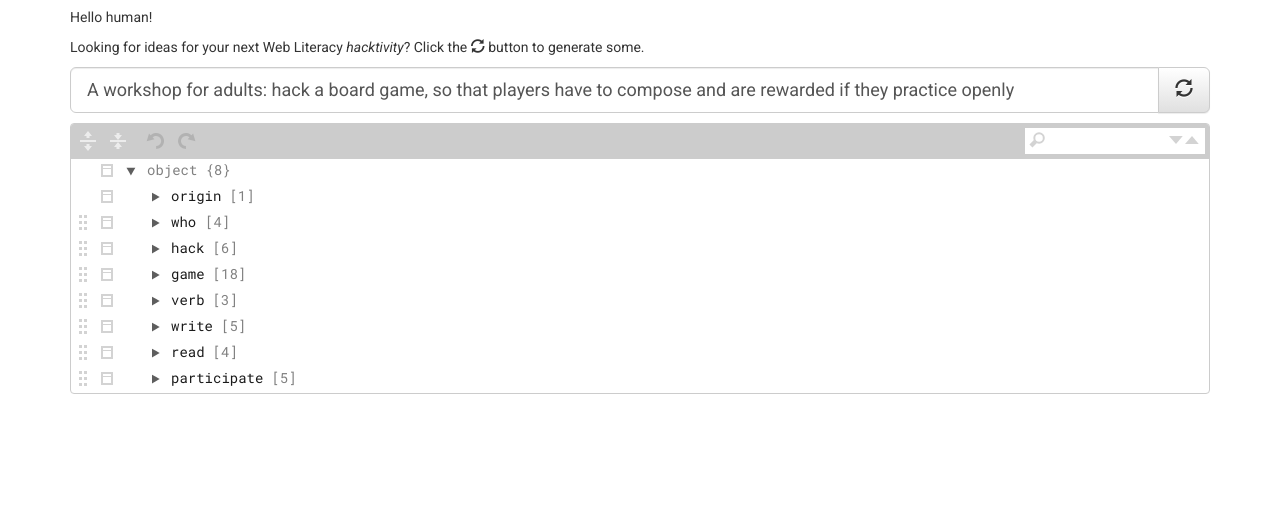
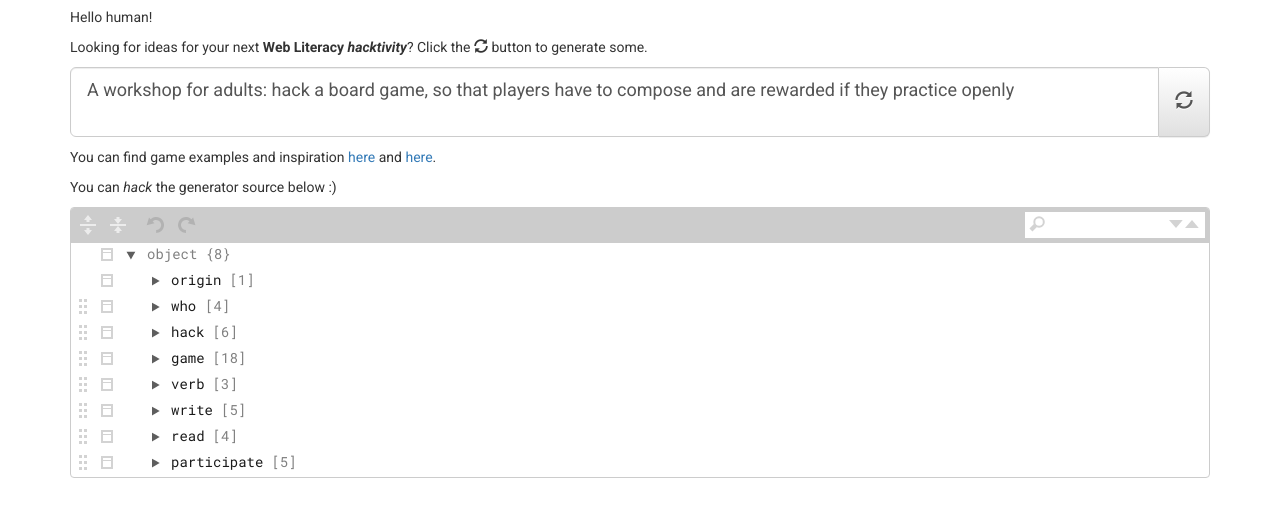
Before and after one commit to matteomenapace/random-generator-generator, a plain HTML site: page examples/weblit-idea-generator/index.html in a window 1280 px wide. Shown: the part 63-580 px from the top of the page. Drawn offline with Linux system fonts and the light colour scheme.

Commit message:
Inspiring links

```diff
--- a/examples/weblit-idea-generator/index.html
+++ b/examples/weblit-idea-generator/index.html
@@ -23,14 +23,16 @@
         <div class="container">
             <h1>The game hacking ideas generator</h1>
             <p>Hello human!</p>
-            <p>Looking for ideas for your next Web Literacy <i>hacktivity</i>? Click the <span class="glyphicon glyphicon-refresh" aria-hidden="true"></span> button to generate some.</p>
+            <p>Looking for ideas for your next <b>Web Literacy <i>hacktivity</i></b>? Click the <span class="glyphicon glyphicon-refresh" aria-hidden="true"></span> button to generate some.</p>
             <!-- output and refresh -->
             <div class="input-group input-group-lg">
-              <input id="generated" type="text" class="form-control" placeholder="Your generative text will appear here...">
-              <span class="input-group-btn">
-                <button type="button" id="refresh" class="btn btn-default"><span class="glyphicon glyphicon-refresh" aria-hidden="true"></span></button>
-              </span>
+                <textarea id="generated" class="form-control custom-control" rows="3" style="resize:none;min-height:7rem;"></textarea>
+                <span id="refresh" class="input-group-addon btn btn-default">
+                    <span class="glyphicon glyphicon-refresh" aria-hidden="true"></span>
+                </span>
             </div>
+            <p>You can find game examples and inspiration <a href="https://boardgamegeek.com/" target="_blank">here</a> and <a href="http://boardgames.stackexchange.com/" target="_blank">here</a>.</p>
+            <p>You can <i>hack</i> the generator source below :)</p>
             <div id="editor"></div>
         </div>
         <script src="../main.js"></script>
```
